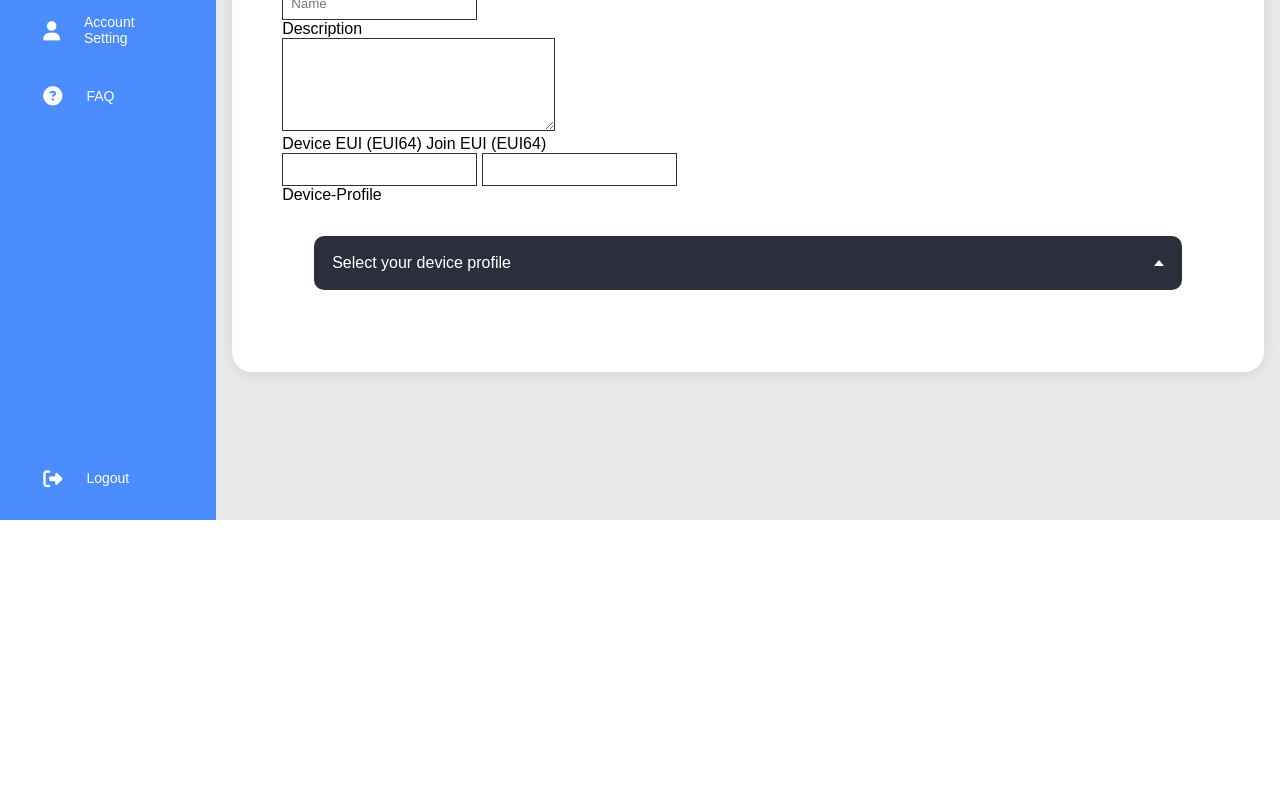
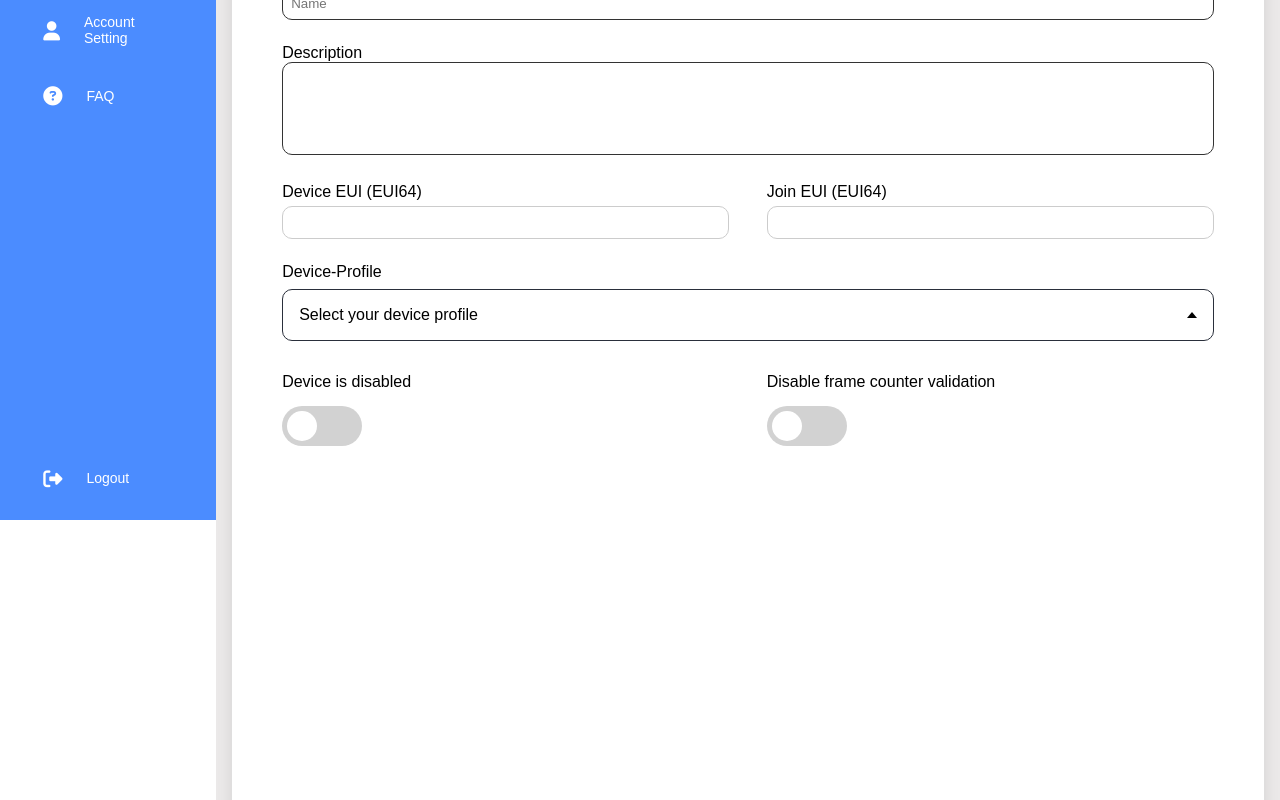
Before and after one commit to KiattiphanWareerak/LoRa-Project, a website: page public/devicesConfiguration.html in a window 1280 px wide. Shown: the part 280-1080 px from the top of the page. Before the commit the page ends 800 px from the top, so only its background shows below. Drawn offline with Linux system fonts and the light colour scheme.

Commit message:
fix device config

```diff
--- a/public/devicesConfiguration.html
+++ b/public/devicesConfiguration.html
@@ -109,12 +109,14 @@
                             <textarea name="description" id="Description" cols="30" rows="5"></textarea>
                         </div>
                         <div class="display_2_elements">
-                            <label for="devEUI">Device EUI (EUI64)</label>
-                            <label for="joinEUI">Join EUI (EUI64)</label>
-                        </div>
-                        <div class="display_2_elements">
-                            <input type="text" id="devIdInput" class="devEUI" required>
-                            <input type="text" id="joinIdInput" class="joinEUI">
+                            <div class="left-element">
+                                <label for="devEUI">Device EUI (EUI64)</label>
+                                <div><input type="text" id="devIdInput" class="devEUI" required></div>
+                            </div>
+                            <div class="right-element">
+                                <label for="joinEUI">Join EUI (EUI64)</label>
+                                <div><input type="text" id="joinIdInput" class="joinEUI"></div>
+                            </div>
                         </div>
                         <div>
                             <div>Device-Profile</div>
@@ -129,6 +131,22 @@
                                     <li class="active">LoRaWAN 1.0.3</li>
                                     <li>LoRaWAN 1.1.2</li>
                                 </ul>
+                            </div>
+                        </div>
+                        <div class="display_2_elements">
+                            <div class="left-element">
+                                <label>Device is disabled</label>
+                                <div class="toggle_button">
+                                    <input type="checkbox" id="device_disabled-check">
+                                    <label for="device_disabled-check" class="toggle_button-label"></Label>
+                                </div>
+                            </div>
+                            <div class="right-element">
+                                <label>Disable frame counter validation</label>
+                                <div class="toggle_button">
+                                    <input type="checkbox" id="frame-counter-validation_disabled-check">
+                                    <label for="frame-counter-validation_disabled-check" class="toggle_button-label"></Label></label>
+                                </div>
                             </div>
                         </div>
                     </div>
--- a/public/styles/mainStyles.css
+++ b/public/styles/mainStyles.css
@@ -6,8 +6,51 @@
     box-sizing: border-box;
     font-family: "Poppins", sans-serif;
 }
+/* * * * Display Setting * * * */
 body {
     display: flex;
+}
+.display_2_elements {
+    display: flex;
+    justify-content: space-between; /* Adjust as needed */
+}
+
+.left-element,
+.right-element {
+    width: 48%; /* Adjust the width as needed, leaving some space for margin/padding */
+}
+
+.left-element label,
+.right-element label {
+    display: block;
+    margin-bottom: 5px; /* Adjust as needed */
+}
+
+.left-element input,
+.right-element input {
+    width: 100%; /* Input takes full width of its container */
+    padding: 8px; /* Adjust as needed */
+    box-sizing: border-box;
+    border: 1px solid #ccc; /* Example border style, adjust as needed */
+}
+
+/* Add additional styles if needed */
+
+input{
+    width: 100%;
+    border-radius: 10px;
+    border-right: 10px;
+    margin-bottom: 1.5rem;
+    border: 1px solid #333;
+    padding: 8px;
+}
+textarea{
+    width: 100%;
+    border-radius: 10px;
+    resize: none;
+    margin-bottom: 1.5rem;
+    border: 1px solid #333;
+    padding: 8px;
 }
 
 /* * * * tab swiching Part * * * */
@@ -71,14 +114,6 @@ body {
 .data-content{
     background-color: #747474;
 }
-input{
-    border: 1px solid #333;
-    padding: 8px;
-}
-textarea{
-    border: 1px solid #333;
-    padding: 8px;
-}
 
 /* * * * Sidebar Part * * * */
 .sidebar {
@@ -96,7 +131,7 @@ textarea{
 }
 .sidebar:hover {
     width: 250px;
-    transition: 0.25s;
+    transition: 0.5s;
 }
 .logo {
     height: 80px;
@@ -246,6 +281,43 @@ textarea{
 button:active {
     transform: scale(0.96);
 }
+.toggle_button {
+    width: 100%;
+    height: 100vh;
+    background-color: #fff;
+    display: flex;
+    align-items: baseline;
+    padding-top: 10px;
+    justify-content: left;
+}
+.toggle_button-label {
+    background-color: #d2d2d2;
+    width: 80px;
+    height: 40px;
+    border-radius: 200px;
+    cursor: pointer;
+    position: relative;
+}
+.toggle_button-label::before {
+    position: absolute;
+    content: '';
+    background-color: #fff;
+    width: 30px;
+    height: 30px;
+    border-radius: 30px;
+    margin: 5px;
+    transition: 0.2s;
+}
+input:checked + .toggle_button-label{
+    background-color: green;
+}
+input:checked + .toggle_button-label::before{
+    transform: translateX(40px);
+}
+.toggle_button input{
+    display: none;
+}
+
 /* * * * Table Part * * * */
 .app-name{
     background: #fff;
@@ -401,18 +473,19 @@ tfoot td {
 .dropdown{
     min-width: 15em;
     position: relative;
-    margin: 2em;
+    margin-top: 0.5em;
+    margin-bottom: 2rem;
 }
 .dropdown * {
     box-sizing: border-box;
 }
 .select{
-    background: #2a2f3b;
-    color: #fff;
+    background: transparent;
+    color: black;
     display: flex;
     justify-content: space-between;
     align-items: center;
-    border: 2px #2a2f3b solid;
+    border: 1px #2a2f3b solid;
     border-radius: 10px;
     padding: 1em;
     cursor: pointer;
@@ -430,7 +503,7 @@ tfoot td {
     height: 0;
     border-left: 5px solid transparent;
     border-right: 5px solid transparent;
-    border-top: 6px solid #fff;
+    border-top: 6px solid #000000;
     transition: 0.3s;
 }
 .caret {
@@ -439,9 +512,9 @@ tfoot td {
 .list_menu {
     list-style: none;
     padding: 0.2em 0.5em;
-    background: #323741;
-    border: 1px #363a43 solid;
-    box-shadow: 0 0.5em 1em rgba(0 , 0, 0, 0.2);
+    background: #476fbf;
+    border: 1px #e0a184 solid;
+    box-shadow: 0 0.5em 1em rgba(224, 201, 27, 0.2);
     border-radius: 10px;
     color: #9fa5b5;
     position: absolute;
@@ -461,10 +534,10 @@ tfoot td {
     cursor: pointer;
 }
 .list_menu li:hover {
-    background: #2a2d35;
+    background: #d61378;
 }
 .list_menu.active {
-    background: #23242a;
+    background: #33b621;
 }
 .list_menu-open {
     display: block;
```
